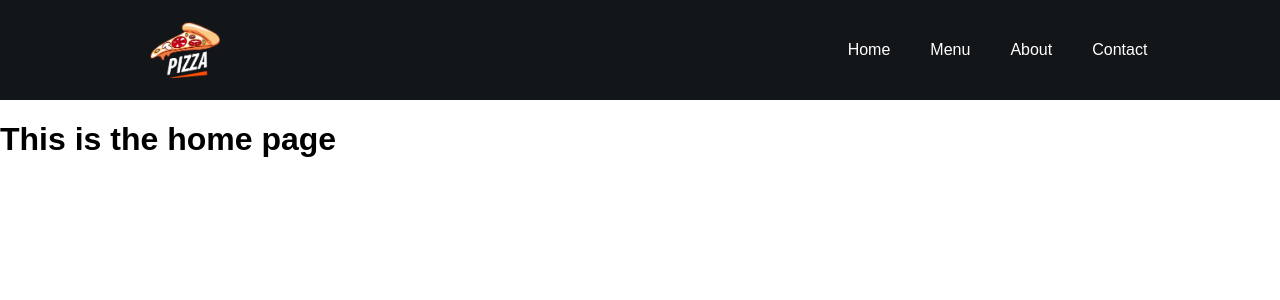
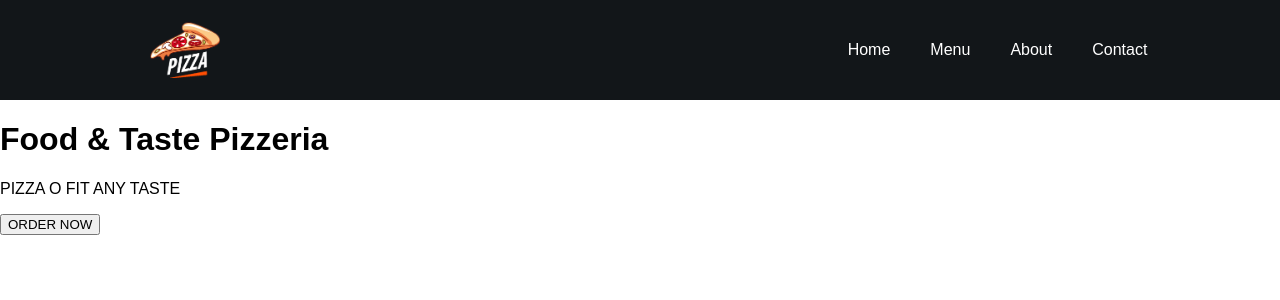
Before and after one commit to RosenGeorgievvv/food-website, a React (Create React App) app: page / in a window 1280 px wide. Shown: the top 300 px of the page. Built offline with nearby package versions, Linux system fonts and the light colour scheme.

Commit message:
structuring the home page

```diff
--- a/src/pages/Home.jsx
+++ b/src/pages/Home.jsx
@@ -1,8 +1,17 @@
-import React from 'react'
+import React from 'react';
+import { Link } from 'react-router-dom';
 
 function Home() {
   return (
-    <h1>This is the home page</h1>
+    <div className='home'>
+      <div className='container'>
+        <h1>Food & Taste Pizzeria</h1>
+        <p>PIZZA O FIT ANY TASTE</p>
+        <Link to='/menu'>
+          <button> ORDER NOW </button>
+        </Link>
+      </div>
+    </div>
   )
 }
 
```
Also changed, not shown: src/styles/Home.css (added).
